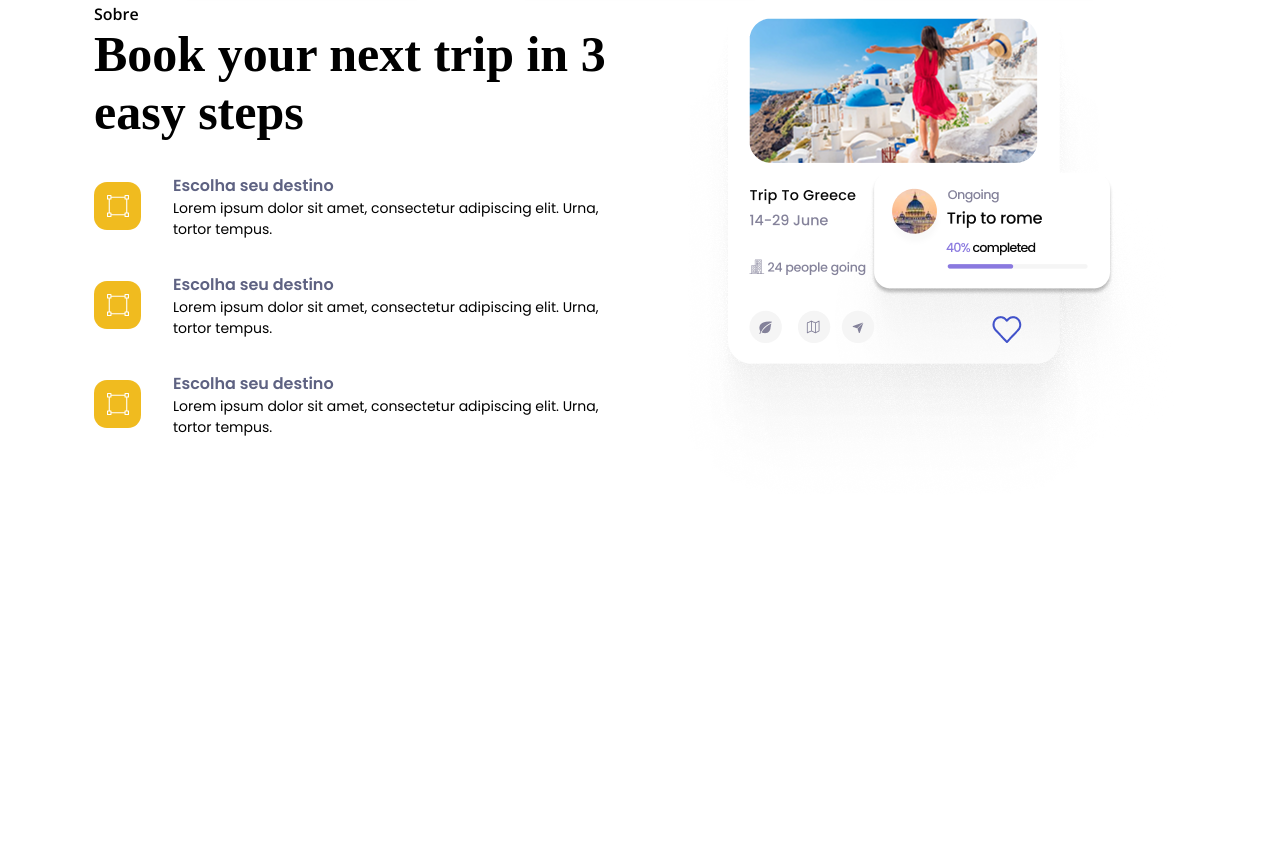
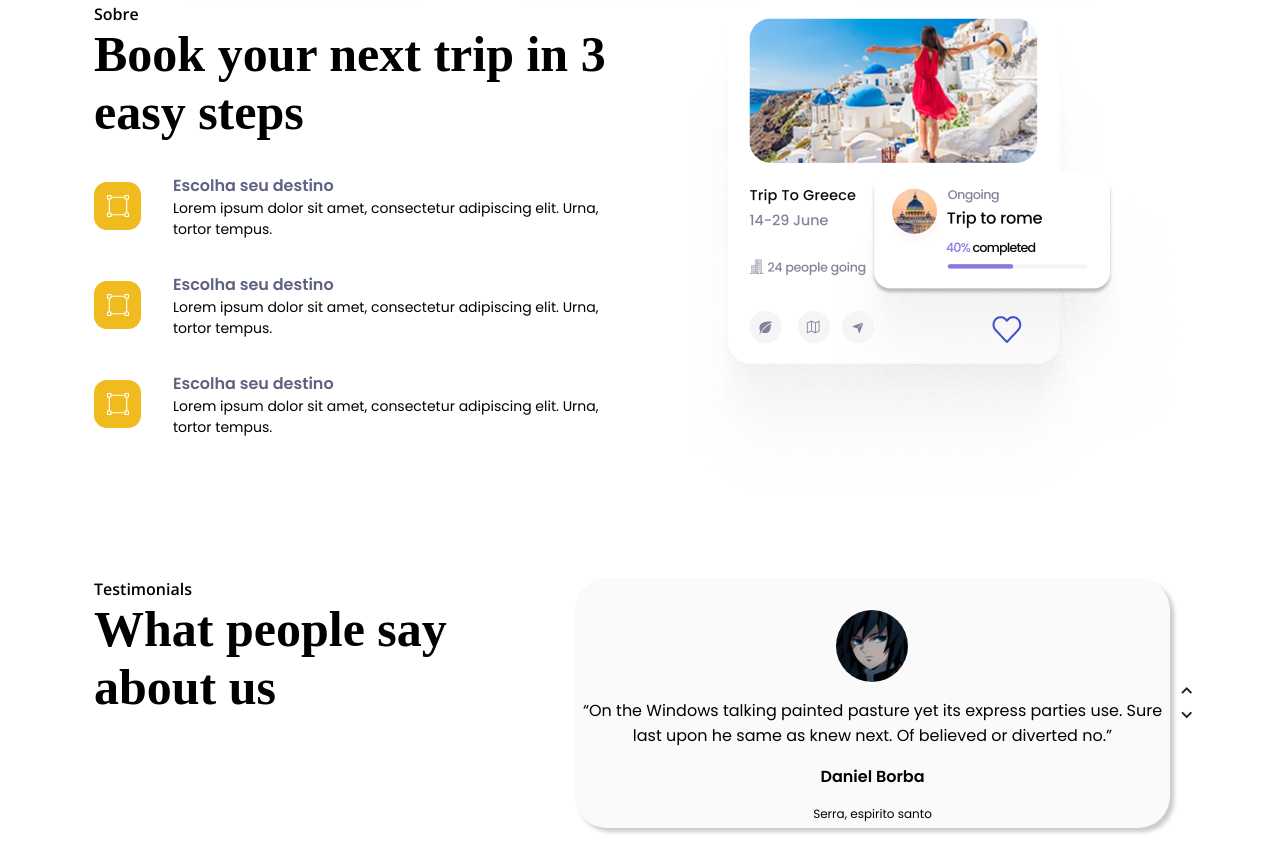
Before and after one commit to DanielBorbafs/algoritmos-pratica, a plain HTML site: page jadoo/index.html in a window 1280 px wide. Shown: the part 1987-2839 px from the top of the page. Before the commit the page ends 2541 px from the top, so only its background shows below. Drawn offline with nearby package versions, Linux system fonts and the light colour scheme; a web font is replaced by a local one.

Commit message:
feat: slid testimonials

```diff
--- a/jadoo/index.html
+++ b/jadoo/index.html
@@ -166,8 +166,87 @@
           </div>
         </div>
       </section>
+      <section class="container testimonials">
+        <div class="row">
+          <div class="col-12 col-lg-5">
+            <div class="container_text about_text">
+              <span>Testimonials</span>
+              <h2>What people say about us</h2>
+            </div>
+          </div>
+          <div class="col-12 col-lg-7 testimonials_list">
+            <div class="testimonials_list_item active">
+              <article class="testimonials_card">
+                <img src="./imgs/profile_01.jpg" alt="" />
+                <p>
+                  “On the Windows talking painted pasture yet its express
+                  parties use. Sure last upon he same as knew next. Of believed
+                  or diverted no.”
+                </p>
+                <span class="testimonials_name"> Daniel Borba </span>
+                <small>Serra, espirito santo</small>
+              </article>
+            </div>
+            <div class="testimonials_list_item">
+              <article class="testimonials_card">
+                <img src="./imgs/profile_02.jpg" alt="" />
+                <p>
+                  “On the Windows talking painted pasture yet its express pano.”
+                </p>
+                <span class="testimonials_name"> Daniel Borba </span>
+                <small>Serra, espirito santo</small>
+              </article>
+            </div>
+            <div class="testimonials_list_item active">
+              <article class="testimonials_card">
+                <img src="./imgs/profile_01.jpg" alt="" />
+                <p>
+                  “On the Windows talking painted pasture yet its express
+                  parties use. Sure last upon he same as knew next. Of believed
+                  or diverted no.”
+                </p>
+                <span class="testimonials_name"> Daniel Borba </span>
+                <small>Serra, espirito santo</small>
+              </article>
+            </div>
+
+            <div class="testimonials_list_arrows">
+              <i class="bx bx-chevron-up" id="arrow-right"></i>
+              <i class="bx bx-chevron-down" id="arrow-left"></i>
+            </div>
+          </div>
+        </div>
+      </section>
     </main>
 
     <img src="./imgs/Decore.png" alt="" class="bg" />
+
+    <script>
+      document.addEventListener('DOMContentLoaded', function () {
+        const items = document.querySelectorAll('.testimonials_list_item');
+        const leftArrow = document.getElementById('arrow-right');
+        const rightArrow = document.getElementById('arrow-left');
+        let currentIndex = 0;
+
+        function showItem(index) {
+          items.forEach((item, i) => {
+            item.classList.toggle('active', i === index);
+          });
+        }
+
+        leftArrow.addEventListener('click', function () {
+          currentIndex = currentIndex > 0 ? currentIndex - 1 : items.length - 1;
+          showItem(currentIndex);
+        });
+
+        rightArrow.addEventListener('click', function () {
+          currentIndex = currentIndex < items.length - 1 ? currentIndex + 1 : 0;
+          showItem(currentIndex);
+        });
+
+        // Mostrar o primeiro item ao carregar a página
+        showItem(currentIndex);
+      });
+    </script>
   </body>
 </html>
--- a/jadoo/style.css
+++ b/jadoo/style.css
@@ -281,6 +281,74 @@ img {
   font-family: poppins;
   font-size: 14px;
 }
+
+/* ====== TESTEMUNHAS LISTA CARDS =========== */
+.testimonials_list_item {
+  font-family: poppins;
+  opacity: 1;
+  transition: 1s ease-out;
+}
+
+.testimonials_card img {
+  margin-top: 2rem;
+  max-width: 72px;
+  border-radius: 60px;
+}
+
+.testimonials_card {
+  display: flex;
+  flex-direction: column;
+  align-items: center;
+  justify-content: center;
+  gap: 1rem;
+}
+
+.testimonials_card span {
+  font-weight: 600;
+}
+
+.testimonials_card small {
+  font-size: 12px;
+}
+
+.testimonials_list {
+  position: relative;
+  display: flex;
+  gap: 1rem;
+  flex-direction: row;
+  justify-content: center;
+}
+
+.testimonials_list_arrows {
+  position: absolute;
+  display: flex;
+  flex-direction: column;
+  right: 0;
+  margin-left: 1rem;
+  height: 100%;
+  justify-content: center;
+  align-items: center;
+}
+
+.testimonials_list_arrows i {
+  font-size: 1.4rem;
+  color: #1d1d1f;
+}
+
+.testimonials_list_item {
+  border-radius: 2rem;
+  box-shadow: 4px 4px 4px rgba(0, 0, 0, 0.212);
+  background: rgb(249, 250, 249);
+  width: 95%;
+  height: 250px;
+  display: none;
+  overflow: hidden;
+}
+
+.active {
+  display: block;
+}
+
 /* ===== MOBILE ======= */
 
 @media (max-width: 580px) {
@@ -343,4 +411,18 @@ img {
     align-items: start;
     justify-content: start;
   }
+
+  .testimonials_list_item {
+    height: 320px;
+  }
+
+  .testimonials_card {
+    gap: 8px;
+    padding: 1rem;
+  }
+
+  .testimonials_list {
+    display: flex;
+    flex-direction: column;
+  }
 }
```
Also changed, not shown: jadoo/imgs/profile_01.jpg (added), jadoo/imgs/profile_02.jpg (added).
